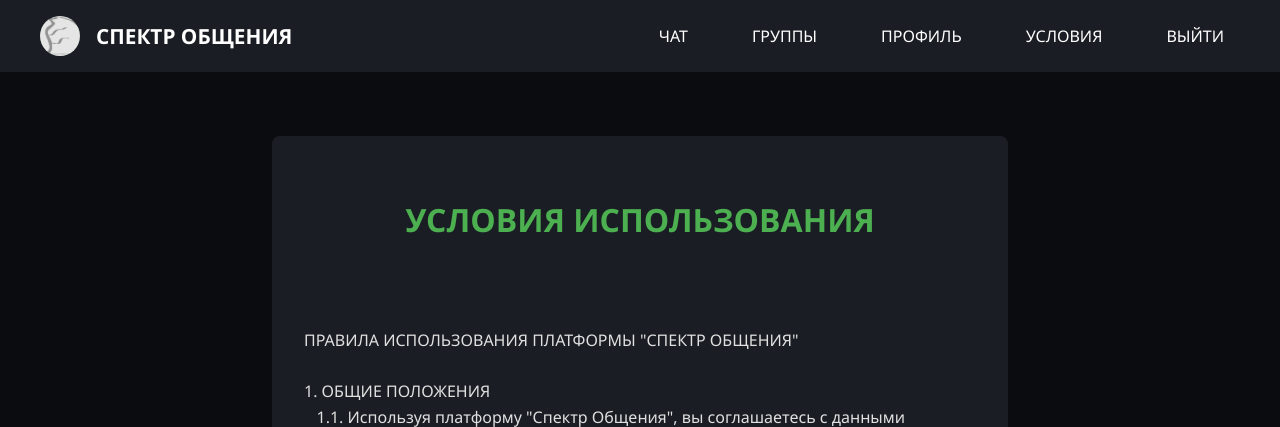
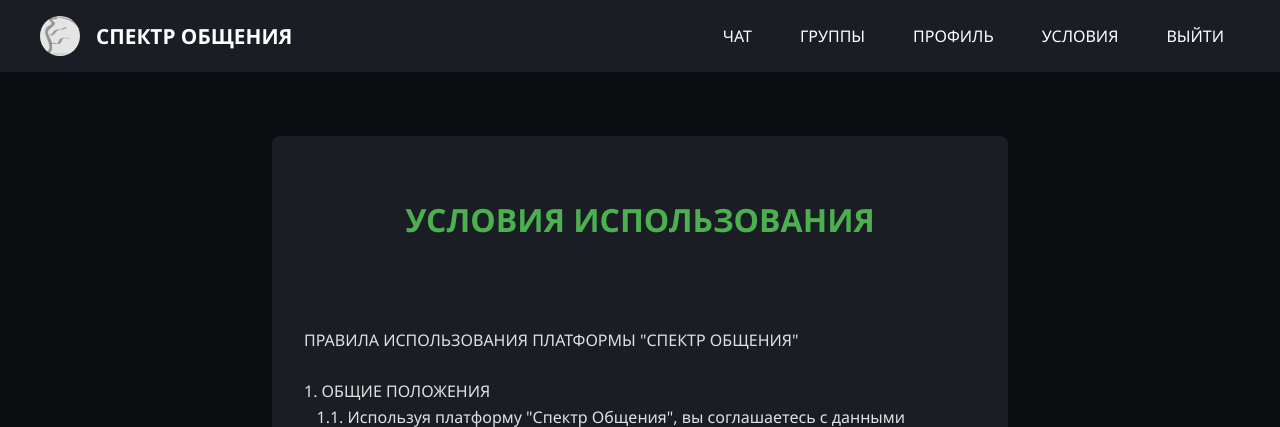
Before and after one commit to zenorvin-a11y/Spectrum-of-communication-3.0, a Flask app: page /terms in a window 1280 px wide. Shown: the top 427 px of the page. Run offline with Flask 3, Linux system fonts and the light colour scheme.

Commit message:
Update terms.html

```diff
--- a/templates/terms.html
+++ b/templates/terms.html
@@ -54,8 +54,9 @@
 
         .nav-links {
             display: flex;
-            gap: 2rem;
+            gap: 1rem;
             align-items: center;
+            flex-wrap: wrap;
         }
 
         .nav-links a {
@@ -89,11 +90,6 @@
             text-align: center;
             margin-bottom: 2rem;
             font-size: 2rem;
-        }
-
-        .terms-card p {
-            margin-bottom: 1rem;
-            color: rgba(255,255,255,0.9);
         }
 
         .terms-card h3 {
```
